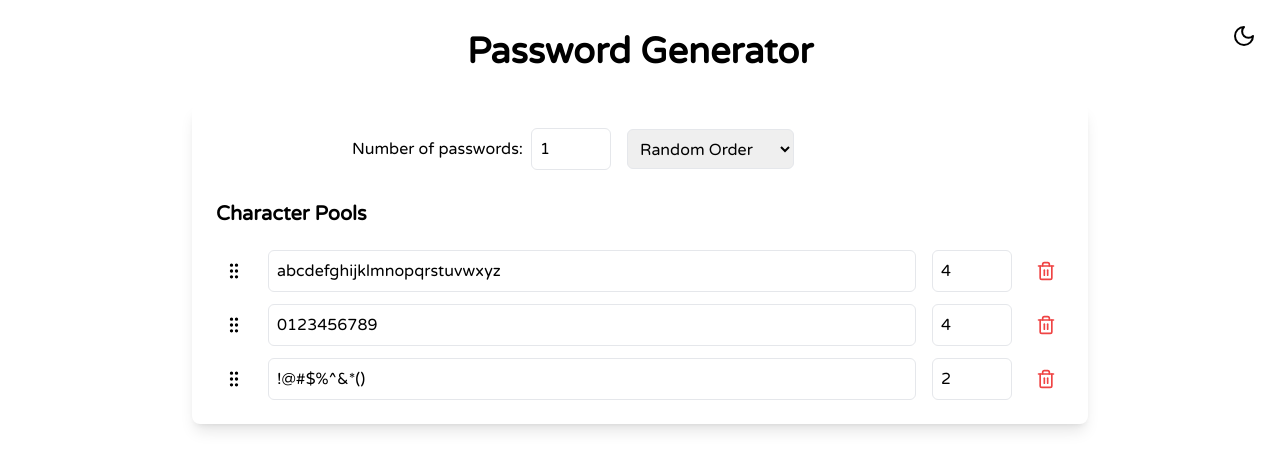
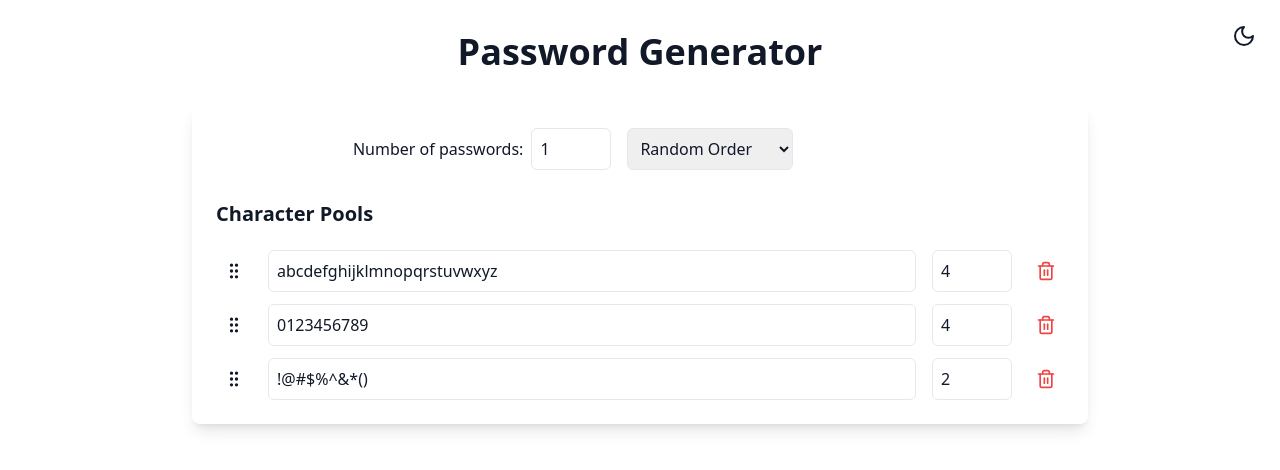
Before and after one commit to AIDiamond/Teal-PassGen, a React (Vite) app: page / in a window 1280 px wide. Shown: the top 470 px of the page. Built offline with nearby package versions, Linux system fonts and the light colour scheme.

Commit message:
Update index.css

```diff
--- a/src/index.css
+++ b/src/index.css
@@ -3,15 +3,49 @@
 @tailwind utilities;
 
 @layer base {
-  html {
-    font-family: 'Varela Round', system-ui, sans-serif;
+  :root {
+    /* Tailwind Default Colors */
+    --primary: 59 130 246; /* Blue-500 */
+    --primary-50: 239 246 255;
+    --primary-100: 219 234 254;
+    --primary-200: 191 219 254;
+    --primary-300: 147 197 253;
+    --primary-400: 96 165 250;
+    --primary-500: 59 130 246;
+    --primary-600: 37 99 235;
+    --primary-700: 29 78 216;
+    --primary-800: 30 64 175;
+    --primary-900: 30 58 138;
+    --primary-950: 23 37 84;
+
+    --accent: 139 92 246; /* Purple-500 */
+    --accent-50: 245 243 255;
+    --accent-100: 237 233 254;
+    --accent-200: 221 214 254;
+    --accent-300: 196 181 253;
+    --accent-400: 167 139 250;
+    --accent-500: 139 92 246;
+    --accent-600: 124 58 237;
+    --accent-700: 109 40 217;
+    --accent-800: 91 33 182;
+    --accent-900: 76 29 149;
+    --accent-950: 58 19 113;
+
+    --secondary: 16 185 129; /* Emerald-500 */
+    --secondary-50: 236 253 245;
+    --secondary-100: 209 250 229;
+    --secondary-200: 167 243 208;
+    --secondary-300: 110 231 183;
+    --secondary-400: 52 211 153;
+    --secondary-500: 16 185 129;
+    --secondary-600: 5 150 105;
+    --secondary-700: 4 120 87;
+    --secondary-800: 6 95 70;
+    --secondary-900: 6 78 59;
+    --secondary-950: 2 44 34;
   }
 
   body {
-    @apply antialiased;
+    @apply antialiased bg-white text-gray-900;
   }
 }
-
-.scale-102 {
-  transform: scale(1.02);
-}
```
